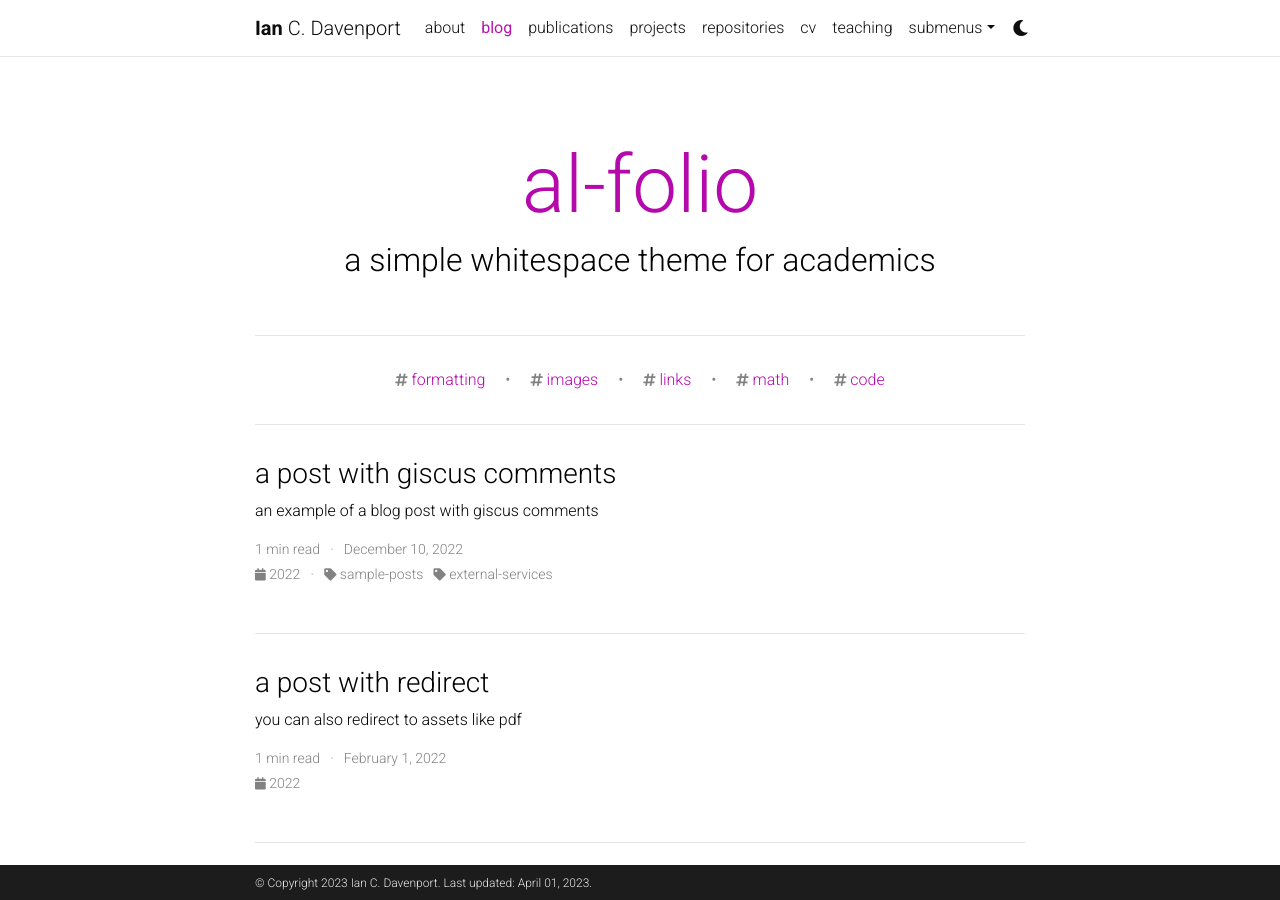
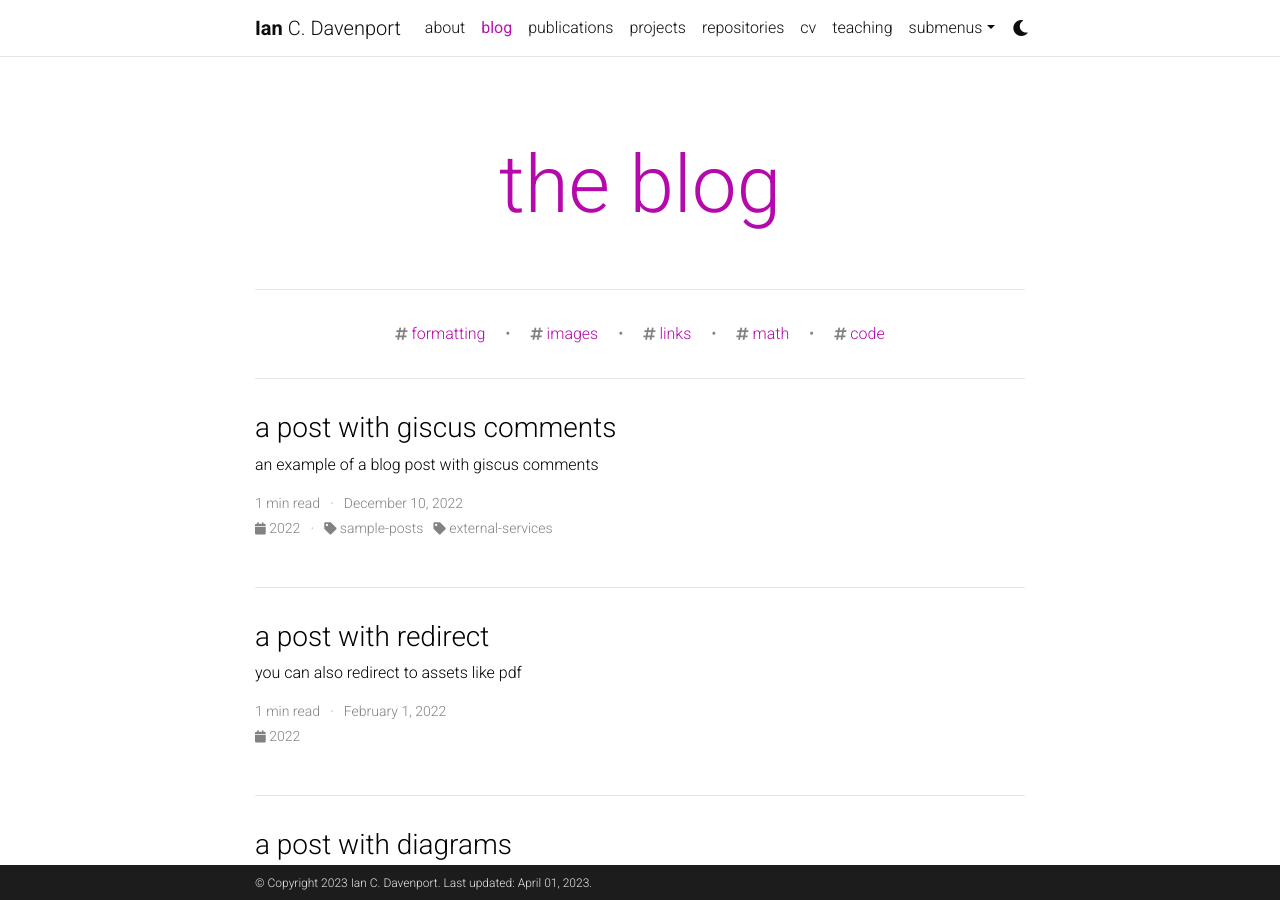
Before and after one commit to davenpi/davenpi.github.io, a Jekyll site: the page built from blog/index.html, in a window 1280 px wide and 900 px high. Built offline with Jekyll 4.4.1, drawn with Linux system fonts in a browser that asks for light colours; the list of posts is cut into pages by our own code; comment, search, counter and statistics services are not loaded; a style sheet for code colours, icons or effects is not loaded; some of the changed lines change nothing that is shown.

Commit message:
Update _config.yml

```diff
--- a/_config.yml
+++ b/_config.yml
@@ -69,39 +69,10 @@ og_image: # The site-wide (default for all links) Open Graph preview image
 # -----------------------------------------------------------------------------
 
 github_username: davenpi # your GitHub user name
-gitlab_username: # your GitLab user name
-twitter_username: # your Twitter handle
-mastodon_username: # your mastodon instance+username in the format instance.tld/@username
 linkedin_username: iancdavenport # your LinkedIn user name
-telegram_username: # your Telegram user name
-scholar_userid: # your Google Scholar ID
-semanticscholar_id: # your Semantic Scholar ID
-whatsapp_number: # your WhatsApp number (full phone number in international format. Omit any zeroes, brackets, or dashes when adding the phone number in international format.)
-orcid_id: # your ORCID ID
-medium_username: # your Medium username
-quora_username: # your Quora username
-publons_id: # your ID on Publons
-osf_id: # your OSF ID
-research_gate_profile: # your profile on ResearchGate
-blogger_url: # your blogger URL
-work_url: # work page URL
-keybase_username: # your keybase user name
-wikidata_id: # your wikidata id
-wikipedia_id: # your wikipedia id (Case sensitive)
-dblp_url: # your DBLP profile url
-stackoverflow_id: # your stackoverflow id
-kaggle_id: # your kaggle id
-lastfm_id: # your lastfm id
-spotify_id: # your spotify id
-pinterest_id: # your pinterest id
-unsplash_id: # your unsplash id
-instagram_id: # your instagram id
-facebook_id: # your facebook id
-youtube_id: # your youtube channel id (youtube.com/@<youtube_id>)
-discord_id: # your discord id (18-digit unique numerical identifier)
 
 contact_note: >
-  You can even add a little note about which of these is the best way to reach you.
+  Feel free to reach out. I'm pretty quick with email or LinkedIn messages.
 
 # -----------------------------------------------------------------------------
 # Analytics and search engine verification
@@ -117,9 +88,9 @@ bing_site_verification:  # out your bing-site-verification ID (Bing Webmaster)
 # Blog
 # -----------------------------------------------------------------------------
 
-blog_name: al-folio # blog_name will be displayed in your blog page
+blog_name: the blog # blog_name will be displayed in your blog page
 blog_nav_title: blog # your blog must have a title for it to be displayed in the nav bar
-blog_description: a simple whitespace theme for academics
+blog_description:
 permalink: /blog/:year/:title/
 
 # Pagination
@@ -134,7 +105,7 @@ related_blog_posts:
 # Follow instructions on https://giscus.app/ to setup for your repo to fill out
 # the information below.
 giscus:
-  repo: alshedivat/al-folio      # <your-github-user-name>/<your-github-repo-name>
+  repo: davenpi/davenpi.github.io    # <your-github-user-name>/<your-github-repo-name>
   repo_id: MDEwOlJlcG9zaXRvcnk2MDAyNDM2NQ==
   category: Comments             # name of the category under which discussions will be created
   category_id: DIC_kwDOA5PmLc4CTBt6
@@ -146,9 +117,6 @@ giscus:
   emit_metadata: 0
   lang: en
 
-# Disqus comments (DEPRECATED)
-disqus_shortname: al-folio # put your disqus shortname
-# https://help.disqus.com/en/articles/1717111-what-s-a-shortname
 
 # External sources.
 # If you have blog posts published on medium.com or other external sources,
```
